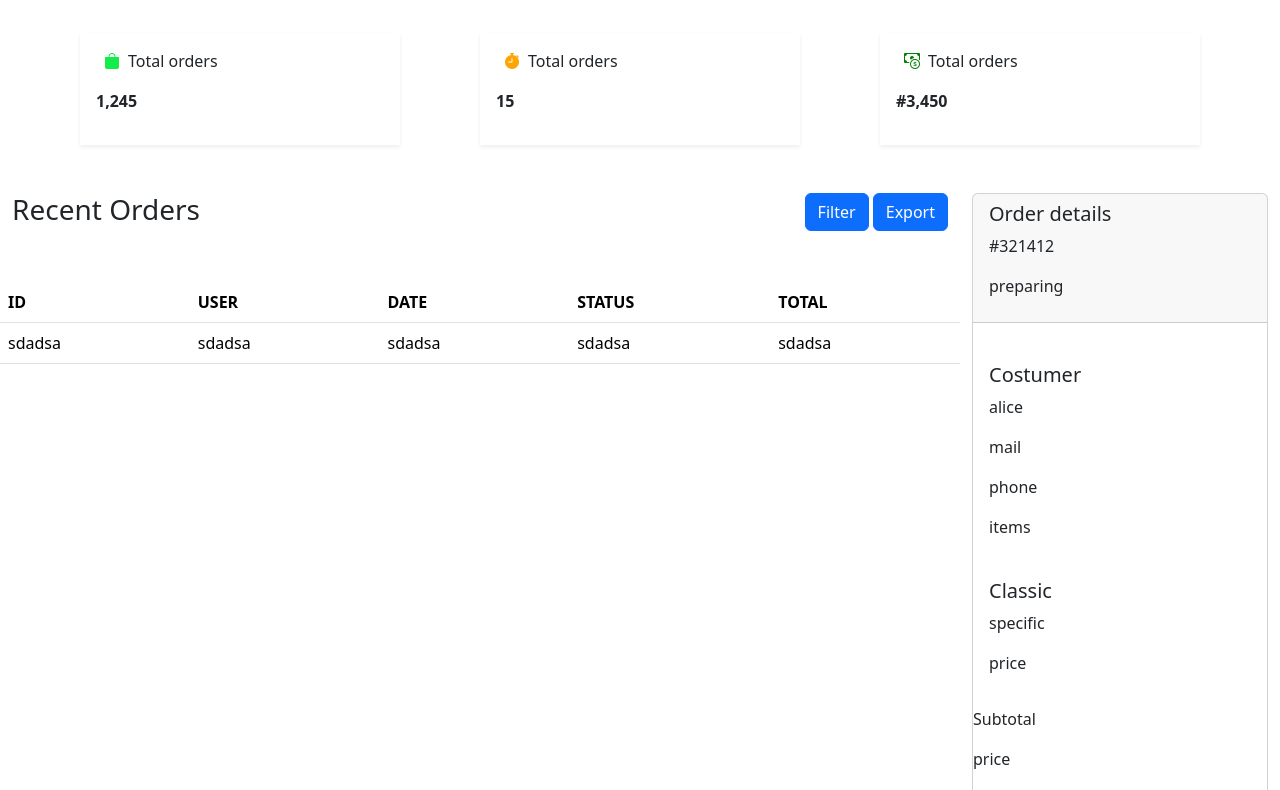
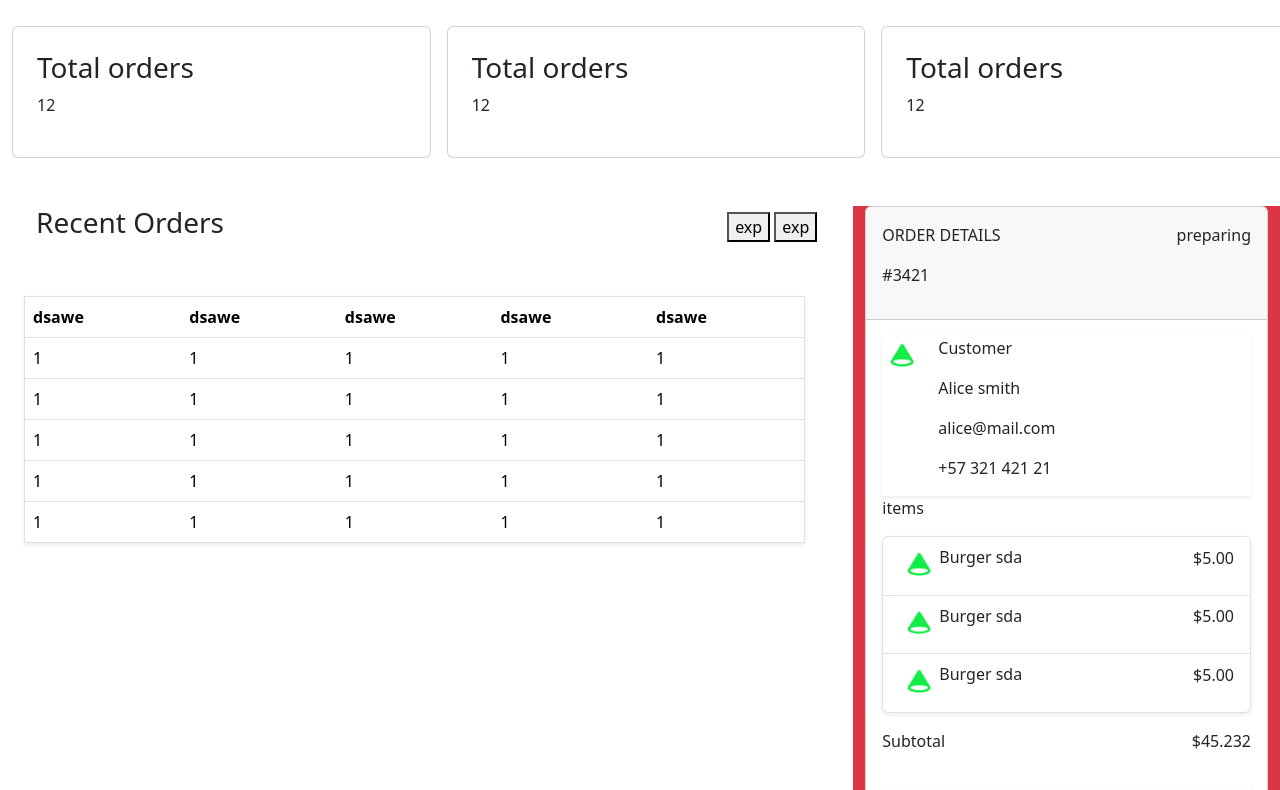
Before and after one commit to juanj9805/test_js, a website: page admin.html in a window 1280 px wide. Shown: the part 100-890 px from the top of the page. Drawn offline with nearby package versions, Linux system fonts and the light colour scheme; files whose address does not match are found by name.

Commit message:
refactor: ui improved on admin page

```diff
--- a/admin.html
+++ b/admin.html
@@ -1,131 +1,238 @@
-<!DOCTYPE html>
+<!doctype html>
 <html lang="en">
   <head>
-    <meta charset="UTF-8">
-    <meta name="viewport" content="width=device-width, initial-scale=1.0">
+    <meta charset="UTF-8" />
+    <meta name="viewport" content="width=device-width, initial-scale=1.0" />
     <title>Document</title>
     <!-- Style links -->
-    <link href="https://cdn.jsdelivr.net/npm/bootstrap@5.3.8/dist/css/bootstrap.min.css" rel="stylesheet" integrity="sha384-sRIl4kxILFvY47J16cr9ZwB07vP4J8+LH7qKQnuqkuIAvNWLzeN8tE5YBujZqJLB" crossorigin="anonymous">
-    <link rel="stylesheet" href="https://cdn.jsdelivr.net/npm/bootstrap-icons@1.13.1/font/bootstrap-icons.min.css">
+    <link
+      href="https://cdn.jsdelivr.net/npm/bootstrap@5.3.8/dist/css/bootstrap.min.css"
+      rel="stylesheet"
+      integrity="sha384-sRIl4kxILFvY47J16cr9ZwB07vP4J8+LH7qKQnuqkuIAvNWLzeN8tE5YBujZqJLB"
+      crossorigin="anonymous"
+    />
+    <link
+      rel="stylesheet"
+      href="https://cdn.jsdelivr.net/npm/bootstrap-icons@1.13.1/font/bootstrap-icons.min.css"
+    />
     <!-- Scripts -->
     <!-- <script type="module" src="./src/js/guard.js"></script> -->
     <!-- <script type="module" src="./src/js/controller.js"></script> -->
     <script type="module" src="./src/js/guard.js"></script>
   </head>
   <body>
-    <header class="d-flex justify-content-between align-items-center shadow-sm">
-        <div class="d-flex align-items-center col-3">
-            <img class=" h-25 w-25" src="assets/image copy.png" alt="">
-            <h2 class="fw-bolder">RestorApp Admin</h2>
+    <header class="shadow-sm p-3">
+      <div class="container-fluid">
+        <div class="row">
+          <div class="col-6">
+            <div class="d-flex align-items-center">
+              <img style="width: 40px" src="assets/image copy.png" alt="" />
+              <h2 class="h2">Lorem ipsum dolor</h2>
             </div>
-        <nav class="navbar col-3 d-flex justify-content-evenly">
-            <ul class="d-flex justify-content-between">
-                <li class="list-group-item"><a class="nav-link" href="">Menu</a></li>
-                <li class="list-group-item"><a class="nav-link" href="">My Orders</a></li>
-                <li class="list-group-item"><a class="nav-link" href="">Profile</a></li>
-            </ul>
+          </div>
+          <div class="col-6">
+            <nav class="d-flex gap-3 justify-content-end align-items-center">
+              <a class="text-decoration-none text-black" href="">djdas</a>
+              <a class="text-decoration-none text-black" href="">djdas</a>
+              <a class="text-decoration-none text-black" href="">djdas</a>
+              <img style="width: 40px" src="assets/image.png" alt="" />
             </nav>
+          </div>
+        </div>
+      </div>
     </header>
-    <section class="container-fluid">
-        <div class="row my-5 d-flex justify-content-evenly">
-            <div class="shadow-sm col-3 p-3">
-                <div class="d-flex">
-                    <i class="bi bi-bag-fill mx-2" style="color: #13EC49;"></i><p>Total orders</p>
+    <section>
+      <div class="container-fluid">
+        <div class="row">
+          <div class="col-12 my-5">
+            <div class="d-flex gap-3">
+              <div class="col-4">
+                <div class="card p-4">
+                  <h3 class="h3">Total orders</h3>
+                  <p>12</p>
                 </div>
-                <p class="fw-bolder">1,245</p>
               </div>
-            <div class="shadow-sm col-3 p-3">
-                <div class="d-flex">
-                    <i class="bi bi-stopwatch-fill mx-2" style="color: orange;"></i><p>Total orders</p>
+              <div class="col-4">
+                <div class="card p-4">
+                  <h3 class="h3">Total orders</h3>
+                  <p>12</p>
                 </div>
-                <p class="fw-bolder">15</p>
               </div>
-            <div class="shadow-sm col-3 p-3">
-                <div class="d-flex">
-                    <i class="bi bi-cash-coin mx-2" style="color: green;"></i><p>Total orders</p>
+              <div class="col-4">
+                <div class="card p-4">
+                  <h3 class="h3">Total orders</h3>
+                  <p>12</p>
                 </div>
-                <p class="fw-bolder">#3,450</p>
+              </div>
+            </div>
           </div>
         </div>
         <div class="row">
-            <main class="col-9 vh-100">
-                <div class="d-flex justify-content-between">
-                    <h3>Recent Orders</h3>
+          <div class="col-8">
+            <div class="container">
+              <div class="row">
+                <div class="col-12">
+                  <div class="container">
+                    <div class="row mb-5">
+                      <div class="col-12">
+                        <div
+                          class="d-flex align-items-center justify-content-between"
+                        >
+                          <h3 class="h3">Recent Orders</h3>
                           <div>
-                        <button id="sendData" class="btn btn-primary">Filter</button>
-                        <button class="btn btn-primary">Export</button>
+                            <button>exp</button>
+                            <button>exp</button>
                           </div>
                         </div>
-                <section class="row my-5">
-                    <table class="table table-hover">
+                      </div>
+                    </div>
+                  </div>
+                </div>
+                <div class="row">
+                  <div class="col-12">
+                    <table class="table table-hover border shadow-sm">
                       <thead>
                         <tr>
-                                <th>ID</th>
-                                <th>USER</th>
-                                <th>DATE</th>
-                                <th>STATUS</th>
-                                <th>TOTAL</th>
+                          <th>dsawe</th>
+                          <th>dsawe</th>
+                          <th>dsawe</th>
+                          <th>dsawe</th>
+                          <th>dsawe</th>
                         </tr>
                       </thead>
                       <tbody>
                         <tr>
-                                <td>sdadsa</td>
-                                <td>sdadsa</td>
-                                <td>sdadsa</td>
-                                <td>sdadsa</td>
-                                <td>sdadsa</td>
+                          <td>1</td>
+                          <td>1</td>
+                          <td>1</td>
+                          <td>1</td>
+                          <td>1</td>
+                        </tr>
+                        <tr>
+                          <td>1</td>
+                          <td>1</td>
+                          <td>1</td>
+                          <td>1</td>
+                          <td>1</td>
+                        </tr>
+                        <tr>
+                          <td>1</td>
+                          <td>1</td>
+                          <td>1</td>
+                          <td>1</td>
+                          <td>1</td>
+                        </tr>
+                        <tr>
+                          <td>1</td>
+                          <td>1</td>
+                          <td>1</td>
+                          <td>1</td>
+                          <td>1</td>
+                        </tr>
+                        <tr>
+                          <td>1</td>
+                          <td>1</td>
+                          <td>1</td>
+                          <td>1</td>
+                          <td>1</td>
                         </tr>
                       </tbody>
                     </table>
-                </section>
-            </main>
-            <aside class="col-3 vh-100">
+                  </div>
+                </div>
+              </div>
+            </div>
+          </div>
+          <div class="col-4 bg-danger">
             <div class="card">
-                    <div class="card-header">
-                        <h5>Order details</h5>
-                        <p>#321412</p>
-                        <p>preparing</p>
+              <div class="card-header d-flex justify-content-between p-3">
+                <div>
+                  <p>ORDER DETAILS</p>
+                  <p>#3421</p>
+                </div>
+                <div>preparing</div>
               </div>
               <div class="card-body">
+                <div class="d-flex gap-3 shadow-sm">
                   <div>
-                            <img src="" alt="">
-                            <h5>Costumer</h5>
-                            <p>alice</p>
-                            <p>mail</p>
-                            <p>phone</p>
+                    <img
+                      src="assets/image copy.png"
+                      style="width: 40px"
+                      alt=""
+                    />
                   </div>
                   <div>
-                            <p>items</p>
-                            <img src="" alt="">
-                            <h5>Classic</h5>
-                            <p>specific</p>
-                            <p>price</p>
+                    <p>Customer</p>
+                    <p>Alice smith</p>
+                    <p>alice@mail.com</p>
+                    <p>+57 321 421 21</p>
                   </div>
                 </div>
-                    <div>
-                        <p>Subtotal</p>
-                        <p>price</p>
+                <p>items</p>
+                <ul class="list-group shadow-sm">
+                  <li
+                    class="list-group-item d-flex justify-content-between align-items-center"
+                  >
+                    <div class="d-flex">
+                      <img
+                        src="assets/image copy.png"
+                        style="width: 40px"
+                        alt=""
+                      />
+                      <p>Burger sda</p>
                     </div>
                     <div>
+                      <p>$5.00</p>
+                    </div>
+                  </li>
+                  <li
+                    class="list-group-item d-flex justify-content-between align-items-center"
+                  >
+                    <div class="d-flex">
+                      <img
+                        src="assets/image copy.png"
+                        style="width: 40px"
+                        alt=""
+                      />
+                      <p>Burger sda</p>
+                    </div>
+                    <div>
+                      <p>$5.00</p>
+                    </div>
+                  </li>
+                  <li
+                    class="list-group-item d-flex justify-content-between align-items-center"
+                  >
+                    <div class="d-flex">
+                      <img
+                        src="assets/image copy.png"
+                        style="width: 40px"
+                        alt=""
+                      />
+                      <p>Burger sda</p>
+                    </div>
+                    <div>
+                      <p>$5.00</p>
+                    </div>
+                  </li>
+                </ul>
+                <div class="d-flex justify-content-between mt-3">
+                  <p>Subtotal</p>
+                  <p>$45.232</p>
+                </div>
+                <div class="d-flex justify-content-between mt-3 shadow-sm">
                   <p>tax</p>
-                        <p>taxt</p>
+                  <p>$232</p>
                 </div>
-                    <div class="row">
-                        <h5>total</h5>
-                        <p>price</p>
-                        <p>Update status</p>
-                    </div>
-                    <div class="d-flex">
-                        <select class="form-select" name="" id="">
-                            <option value="">1</option>
-                            <option value="">2</option>
-                        </select>
-                        <button class="btn btn-success">Update<i class="bi bg-info"></i></button>
+                <div class="d-flex justify-content-between mt-3 shadow-sm">
+                  <h4 class="h4">Total</h4>
+                  <p>$47.232</p>
                 </div>
               </div>
-            </aside>
+            </div>
+          </div>
+        </div>
       </div>
     </section>
-
   </body>
 </html>
```
Lines whose indentation alone changed are shown as unchanged.
